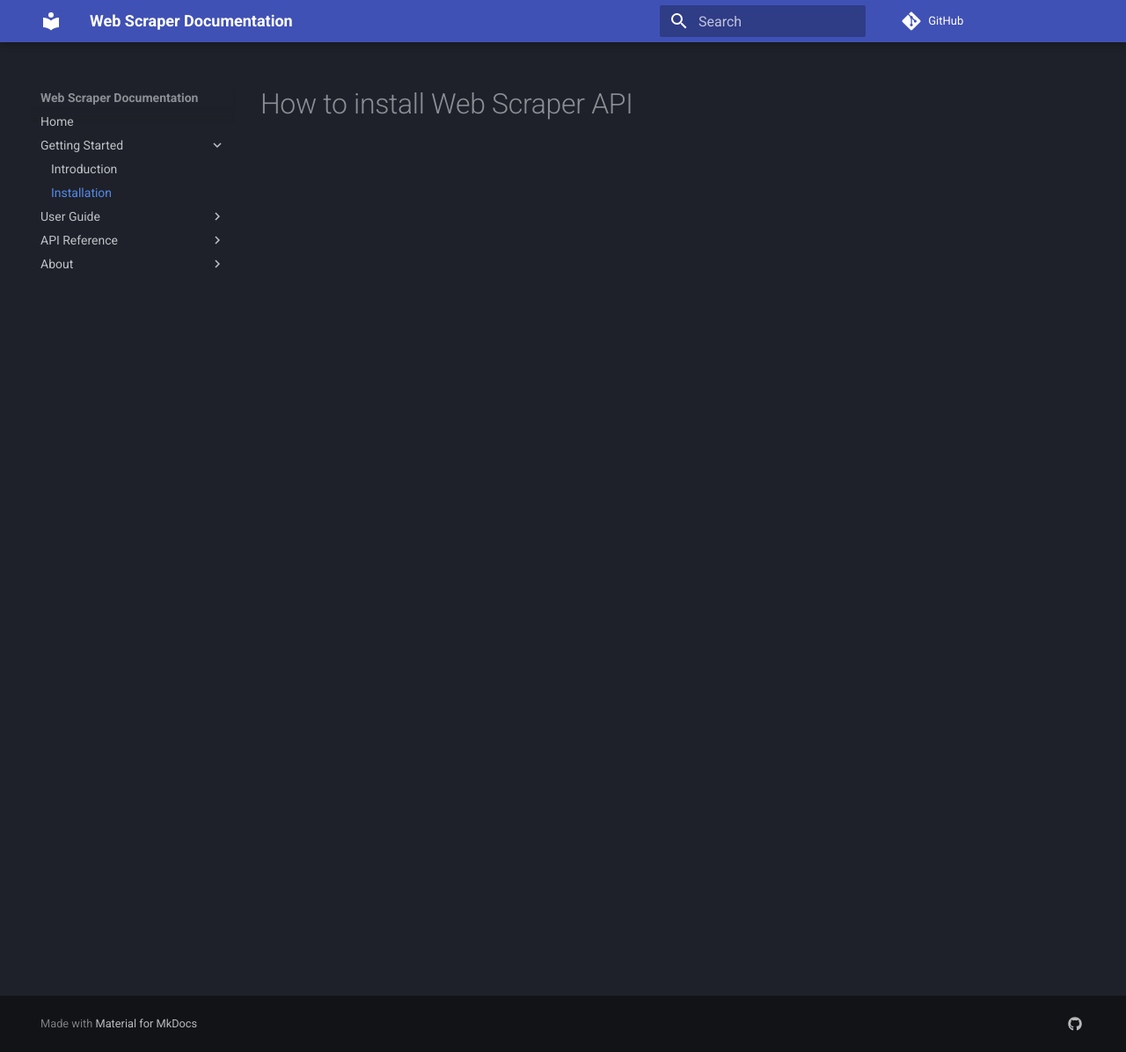
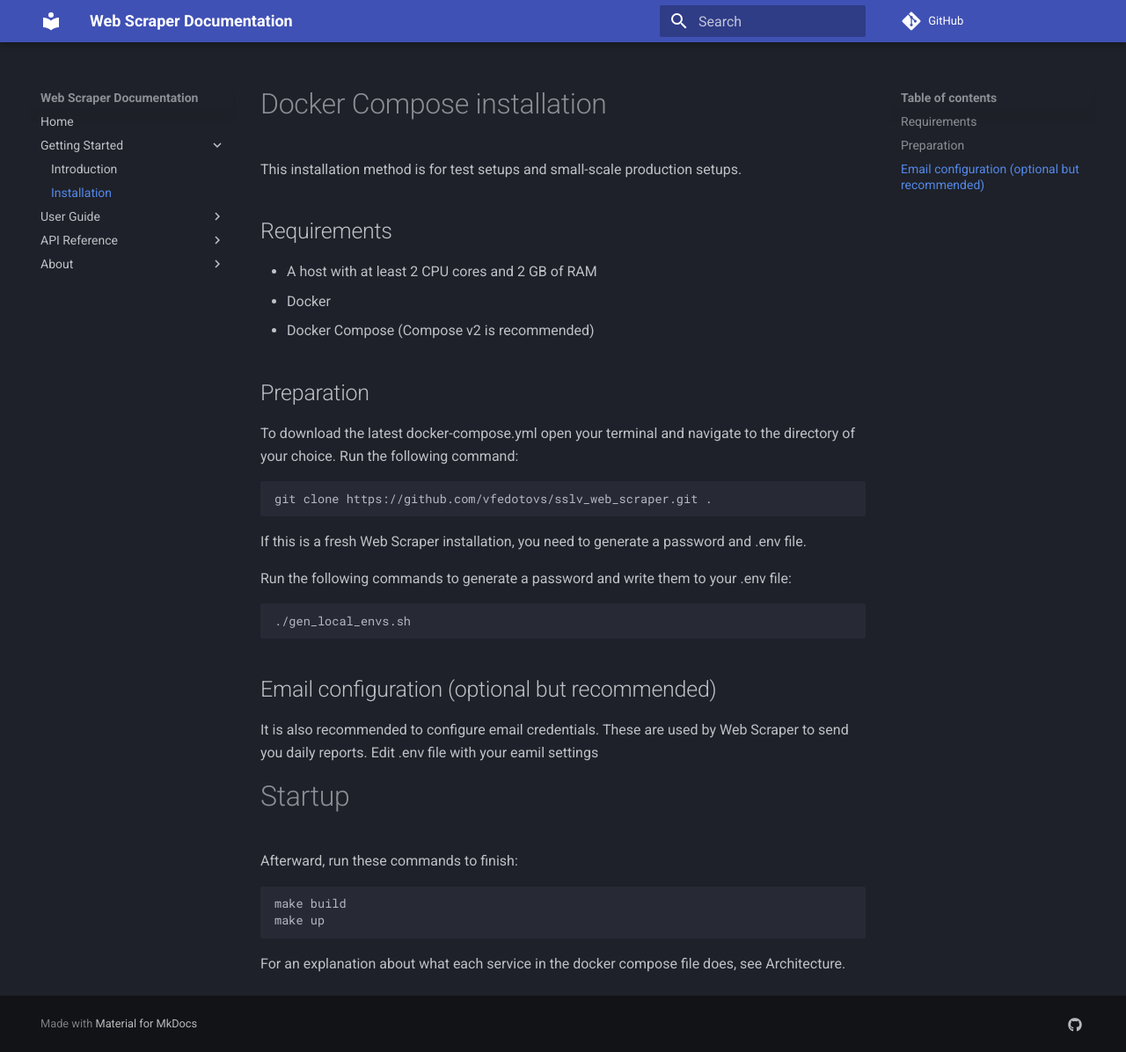
Before and after one commit to vfedotovs/ws-web, an MkDocs documentation site: the page built from docs/getting-started/installation.md, in a window 1280 px wide and 1196 px high. Shown: the whole window at 88% size. Built offline with MkDocs 1.6.1 and Material for MkDocs 9.7.7, drawn with Linux system fonts in a browser that asks for light colours; comment, search, counter and statistics services are not loaded.

Commit message:
Add how-to-install steps in  installation.md

````diff
--- a/docs/getting-started/installation.md
+++ b/docs/getting-started/installation.md
@@ -1 +1,37 @@
-# How to install Web Scraper API
+# Docker Compose installation
+
+This installation method is for test setups and small-scale production setups.
+
+## Requirements
+- A host with at least 2 CPU cores and 2 GB of RAM
+- Docker
+- Docker Compose (Compose v2 is recommended)
+
+## Preparation
+To download the latest docker-compose.yml open your terminal and navigate to the directory of your choice. Run the following command:
+```bash
+git clone https://github.com/vfedotovs/sslv_web_scraper.git .
+```
+
+If this is a fresh Web Scraper installation, you need to generate a password and .env file.
+
+
+Run the following commands to generate a password and write them to your .env file:
+```bash
+./gen_local_envs.sh
+```
+
+## Email configuration (optional but recommended)
+
+It is also recommended to configure email credentials. These are used by Web Scraper to send you daily reports.
+Edit .env file with your eamil settings
+
+# Startup
+
+Afterward, run these commands to finish:
+```bash
+make build
+make up
+```
+
+For an explanation about what each service in the docker compose file does, see Architecture.
````
